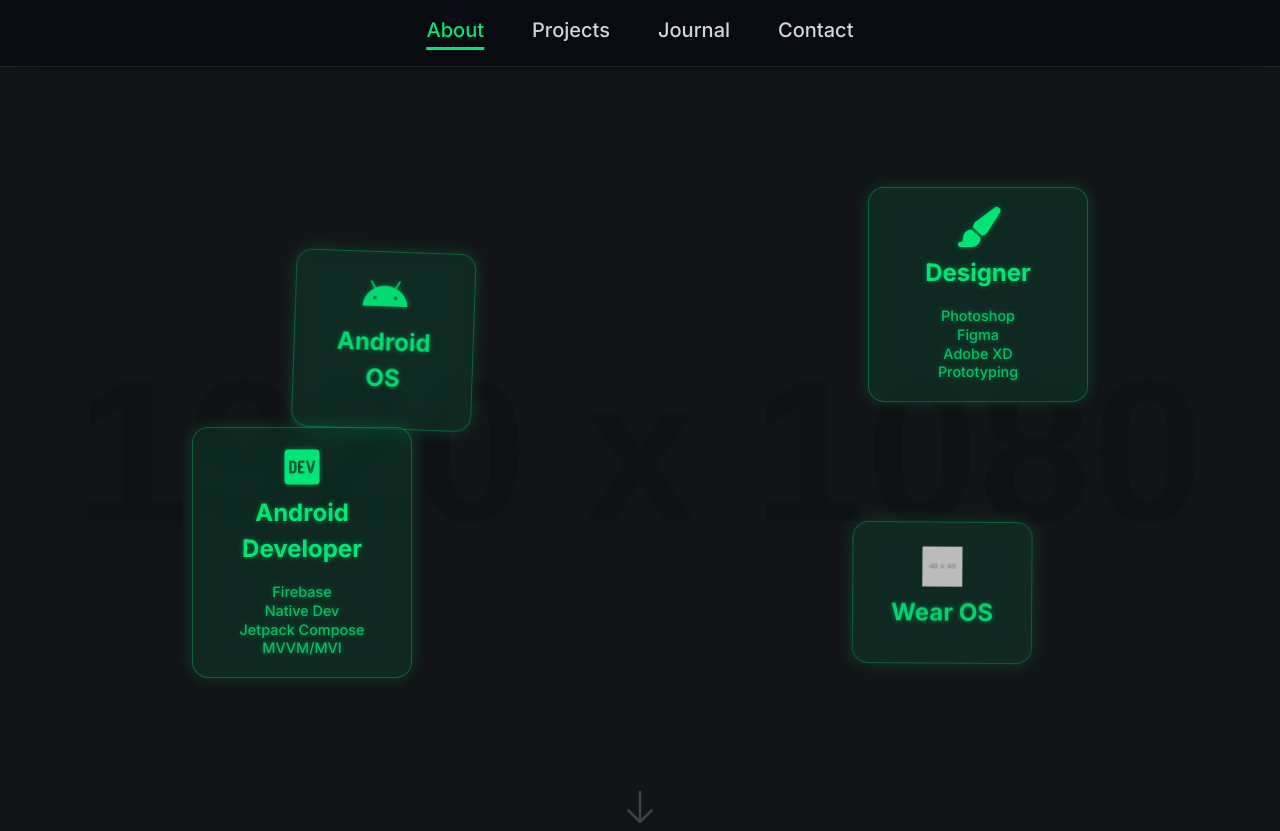
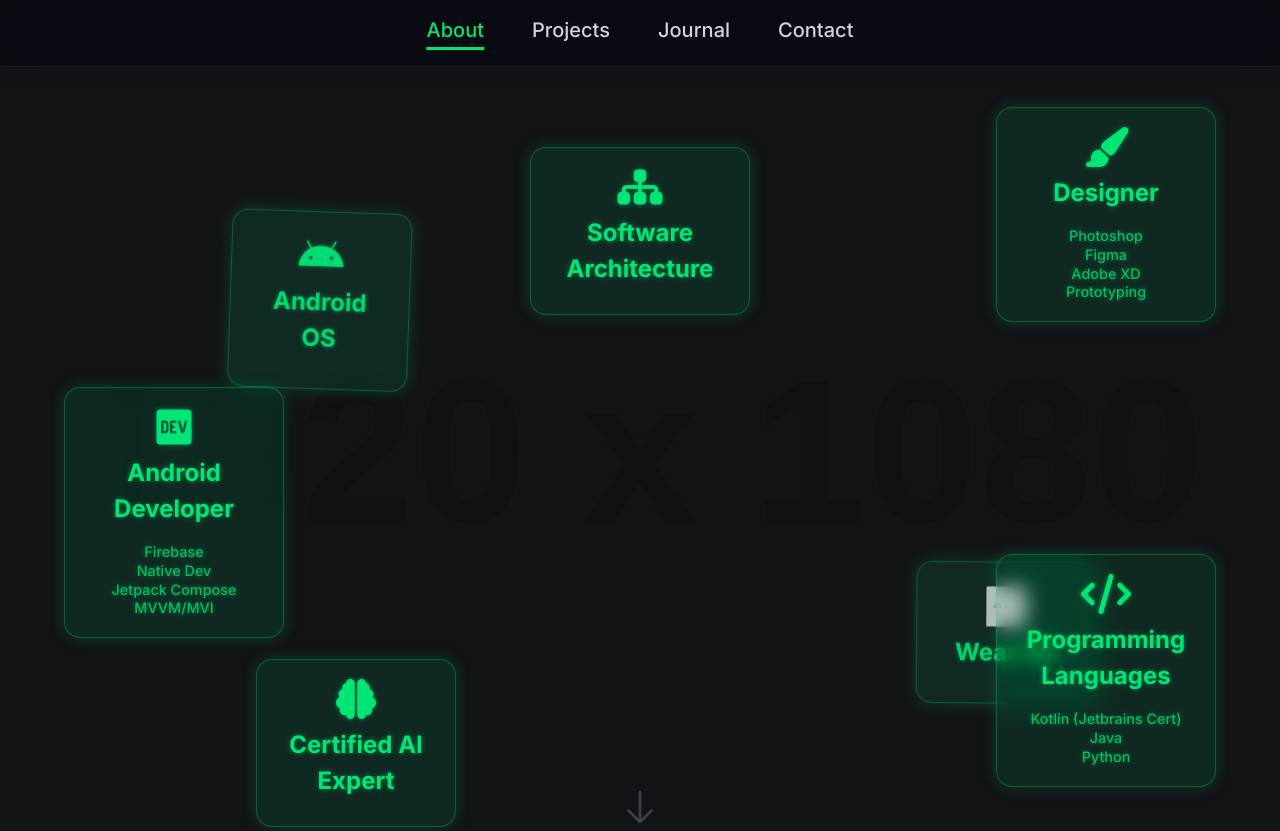
Before and after one commit to KarimTheCoder/coder-developer.github.io, a plain HTML site: page index.html in a window 1280 px wide. Shown: the top 831 px of the page. Drawn offline with nearby package versions, Linux system fonts and the light colour scheme; placeholder pictures from the web are drawn by us.

Commit message:
added new elements to the hero section

```diff
--- a/index.html
+++ b/index.html
@@ -224,36 +224,64 @@
 
         /* Specific positioning for OS elements (adjusted to be closer to center) */
         .os-element-android {
-            top: 25%; /* Closer to center from top */
-            left: 20%; /* Closer to center from left */
+            top: 20%;
+            left: 15%;
             animation-delay: 0s;
             animation-duration: 22s;
-            width: 180px; /* Fixed width for better control */
-            height: auto; /* Auto height to fit content */
+            width: 180px;
+            height: auto;
         }
         .os-element-wearos {
-            bottom: 25%; /* Closer to center from bottom */
-            right: 20%; /* Closer to center from right */
+            bottom: 20%;
+            right: 15%;
             animation-delay: 3s;
             animation-duration: 25s;
-            width: 180px; /* Fixed width */
+            width: 180px;
             height: auto;
         }
         .os-element-android-dev {
-            top: 45%; /* Adjusted to be slightly above center */
-            left: 15%; /* Closer to center from left */
+            top: 40%;
+            left: 5%;
             animation-delay: 6s;
             animation-duration: 20s;
-            width: 220px; /* Wider for more skills */
+            width: 220px;
             height: auto;
             padding: 1.2rem 1.8rem;
         }
         .os-element-designer {
-            top: 15%; /* Closer to center from top */
-            right: 15%; /* Closer to center from right */
+            top: 5%;
+            right: 5%;
             animation-delay: 9s;
             animation-duration: 23s;
-            width: 220px; /* Wider for more skills */
+            width: 220px;
+            height: auto;
+            padding: 1.2rem 1.8rem;
+        }
+        .os-element-ai-expert {
+            bottom: 5%;
+            left: 20%;
+            animation-delay: 12s;
+            animation-duration: 24s;
+            width: 200px;
+            height: auto;
+            padding: 1.2rem 1.8rem;
+        }
+        .os-element-software-arch {
+            top: 10%;
+            left: 50%;
+            transform: translateX(-50%); /* Keep centered for this one */
+            animation-delay: 15s;
+            animation-duration: 21s;
+            width: 220px;
+            height: auto;
+            padding: 1.2rem 1.8rem;
+        }
+        .os-element-programming-langs {
+            bottom: 10%;
+            right: 5%;
+            animation-delay: 18s; /* New delay */
+            animation-duration: 26s; /* New duration */
+            width: 220px;
             height: auto;
             padding: 1.2rem 1.8rem;
         }
@@ -302,6 +330,22 @@
             .os-element-designer {
                 top: 10%;
                 right: 5%;
+                width: 170px;
+            }
+            .os-element-ai-expert {
+                bottom: 5%;
+                left: 15%;
+                width: 160px;
+            }
+            .os-element-software-arch {
+                top: 5%;
+                left: 50%;
+                transform: translateX(-50%);
+                width: 180px;
+            }
+            .os-element-programming-langs {
+                bottom: 5%;
+                right: 15%;
                 width: 170px;
             }
 
@@ -358,6 +402,27 @@
             <span class="title">Designer</span>
             <div class="skill-list mt-2">
                 Photoshop<br>Figma<br>Adobe XD<br>Prototyping
+            </div>
+        </div>
+
+        <!-- Certified AI Expert Element -->
+        <div class="os-element os-element-ai-expert">
+            <i class="fas fa-brain icon"></i> <!-- Icon for AI/Brain -->
+            <span class="title">Certified AI Expert</span>
+        </div>
+
+        <!-- Software Architecture Element -->
+        <div class="os-element os-element-software-arch">
+            <i class="fas fa-sitemap icon"></i> <!-- Icon for Architecture -->
+            <span class="title">Software Architecture</span>
+        </div>
+
+        <!-- Programming Languages Element -->
+        <div class="os-element os-element-programming-langs">
+            <i class="fas fa-code icon"></i> <!-- Icon for code/programming -->
+            <span class="title">Programming Languages</span>
+            <div class="skill-list mt-2">
+                Kotlin (Jetbrains Cert)<br>Java<br>Python
             </div>
         </div>
 
```
